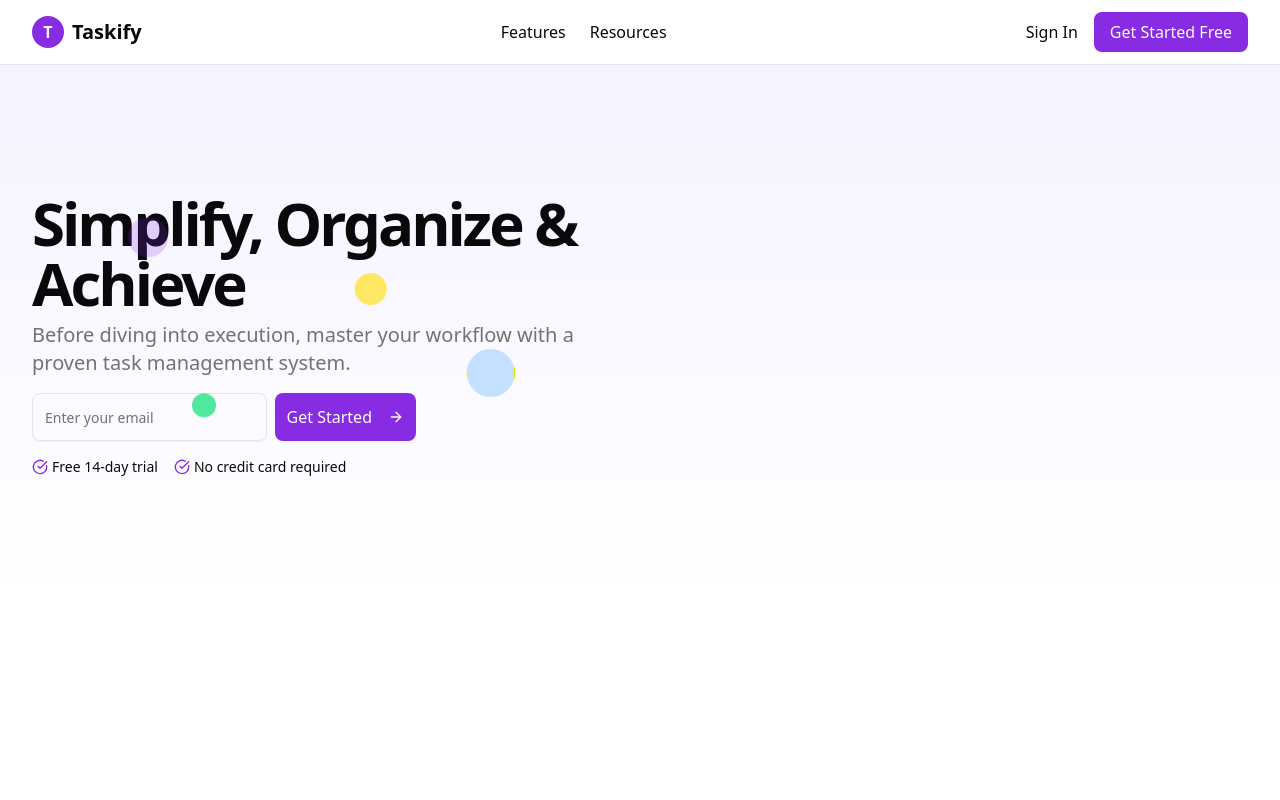
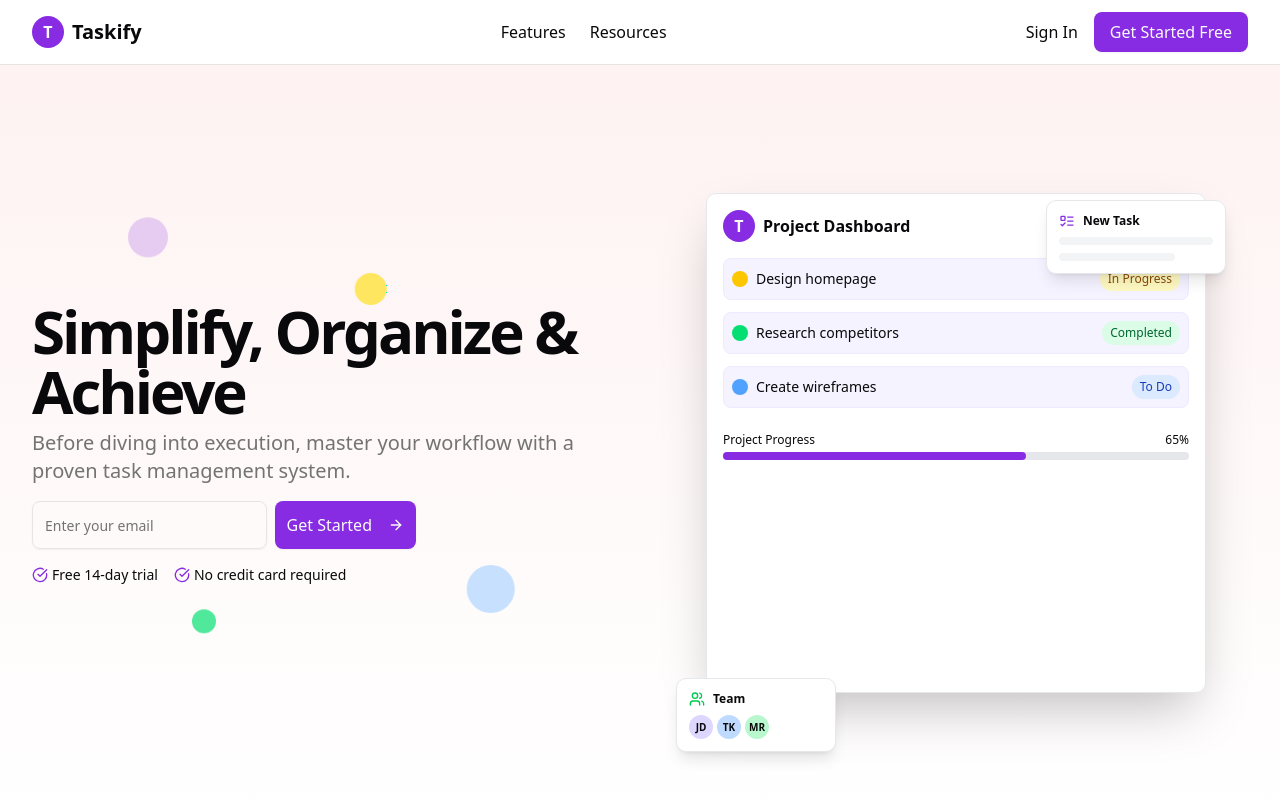
Before and after one commit to plabonislam/tasker, a React (Vite) app: page / in a window 1280 px wide. Shown: the top 800 px of the page. Built offline with nearby package versions, Linux system fonts and the light colour scheme.

Commit message:
animated hero section

```diff
--- /dev/null
+++ b/src/features/hero-section/AnimatedBalls.tsx
@@ -0,0 +1,12 @@
+function AnimatedBalls() {
+  return (
+    <>
+     <div className="absolute bottom-20 left-[15%] w-6 h-6 bg-green-400 rounded-full opacity-70 animate-float " />
+        <div className="absolute top-1 left-[10%] w-10 h-10 bg-primary opacity-20 rounded-full  animate-float" />
+        <div className="absolute bottom-20 right-[60%] w-12 h-12 bg-blue-300 opacity-50 rounded-full animate-parallax" />
+        <div className="absolute top-20 right-[70%] w-8 h-8 bg-yellow-300 rounded-full opacity-70  animate-parallax" />
+    </>
+
+  );
+}
+export default AnimatedBalls;
--- a/src/features/hero-section/HeroContent.tsx
+++ b/src/features/hero-section/HeroContent.tsx
@@ -1,16 +1,14 @@
 import { Button } from "@/components/ui/button";
 import { Input } from "@/components/ui/input";
 import { ArrowRight, CheckCircle } from "lucide-react";
-
+import TaskDashboardAnimation from "./TaskAnimation";
+import AnimatedBalls from "./AnimatedBalls";
 function HeroContent() {
   return (
-    <section className="w-full py-12 md:py-24 lg:py-32 bg-gradient-to-b from-violet-50 to-background overflow-hidden relative">
+    <section className="w-full py-12 md:py-24 lg:py-32 bg-gradient-to-b from-red-50 to-background overflow-hidden relative">
       <div className="container px-4 md:px-6 relative">
-        <div className="absolute bottom-20 left-[15%] w-6 h-6 bg-green-400 rounded-full opacity-70 animate-float " />
-        <div className="absolute top-1 left-[10%] w-10 h-10 bg-primary opacity-20 rounded-full  animate-float" />
-        <div className="absolute bottom-20 right-[60%] w-12 h-12 bg-blue-300 opacity-50 rounded-full animate-parallax" />
-        <div className="absolute top-20 right-[70%] w-8 h-8 bg-yellow-300 rounded-full opacity-70  animate-parallax" />
 
+        <AnimatedBalls />
         <div className="grid gap-6 lg:grid-cols-2 lg:gap-12 xl:grid-cols-2">
           <div className="flex flex-col justify-center space-y-4">
             <div className="space-y-2">
@@ -46,7 +44,9 @@ function HeroContent() {
               </div>
             </div>
           </div>
-          <div className="flex items-center justify-center relative" />
+          <div className="flex items-center justify-center relative" >
+          <TaskDashboardAnimation />
+            </div>
         </div>
       </div>
     </section>
--- /dev/null
+++ b/src/features/hero-section/TaskAnimation.tsx
@@ -0,0 +1,101 @@
+import { ListTodo, Users } from "lucide-react";
+function TaskDashboardAnimation() {
+  return (
+    <div className="relative w-full max-w-[500px] aspect-square">
+      {/* Main dashboard card */}
+      <div className="absolute inset-0 bg-white rounded-lg shadow-2xl p-4 border border-gray-200 animate-[fadeIn_0.5s_ease-in-out]">
+        <div className="flex items-center justify-between mb-4">
+          <div className="flex items-center space-x-2">
+            <div className="h-8 w-8 rounded-full bg-primary flex items-center justify-center">
+              <span className="text-primary-foreground font-bold">T</span>
+            </div>
+            <span className="font-semibold">Project Dashboard</span>
+          </div>
+          <div className="flex space-x-1">
+            <div className="w-3 h-3 rounded-full bg-red-400"></div>
+            <div className="w-3 h-3 rounded-full bg-yellow-400"></div>
+            <div className="w-3 h-3 rounded-full bg-green-400"></div>
+          </div>
+        </div>
+
+        {/* Task `list */}
+        <div className="space-y-3">
+          <div className="flex items-center justify-between p-2 bg-violet-50 rounded-md border border-violet-100 animate-[slideInRight_0.5s_ease-in-out_0.2s_both]">
+            <div className="flex items-center space-x-2">
+              <div className="w-4 h-4 rounded-full bg-yellow-400"></div>
+              <span className="text-sm font-medium">Design homepage</span>
+            </div>
+            <span className="text-xs bg-yellow-100 text-yellow-800 px-2 py-1 rounded-full">
+              In Progress
+            </span>
+          </div>
+
+          <div className="flex items-center justify-between p-2 bg-violet-50 rounded-md border border-violet-100 animate-[slideInRight_0.5s_ease-in-out_0.4s_both]">
+            <div className="flex items-center space-x-2">
+              <div className="w-4 h-4 rounded-full bg-green-400"></div>
+              <span className="text-sm font-medium">Research competitors</span>
+            </div>
+            <span className="text-xs bg-green-100 text-green-800 px-2 py-1 rounded-full">
+              Completed
+            </span>
+          </div>
+
+          <div className="flex items-center justify-between p-2 bg-violet-50 rounded-md border border-violet-100 animate-[slideInRight_0.5s_ease-in-out_0.6s_both]">
+            <div className="flex items-center space-x-2">
+              <div className="w-4 h-4 rounded-full bg-blue-400"></div>
+              <span className="text-sm font-medium">Create wireframes</span>
+            </div>
+            <span className="text-xs bg-blue-100 text-blue-800 px-2 py-1 rounded-full">
+              To Do
+            </span>
+          </div>
+        </div>
+
+        {/* Progress bar */}
+        <div className="mt-6">
+          <div className="flex justify-between text-xs mb-1">
+            <span>Project Progress</span>
+            <span>65%</span>
+          </div>
+          <div className="w-full bg-gray-200 rounded-full h-2">
+            <div
+              className="bg-primary h-2 rounded-full animate-[progressBar_2s_ease-out_forwards]"
+              style={{ width: "65%" }}
+            ></div>
+          </div>
+        </div>
+      </div>
+
+      {/* Floating task card 1 */}
+      <div className="absolute top-[-30px] right-[-20px] bg-white p-3 rounded-lg shadow-lg border border-gray-200 w-[180px] animate-[float_4s_ease-in-out_infinite_alternate] z-10">
+        <div className="flex items-center space-x-2 mb-2">
+          <ListTodo className="h-4 w-4 text-primary" />
+          <span className="text-xs font-semibold">New Task</span>
+        </div>
+        <div className="w-full h-2 bg-gray-100 rounded-full mb-2"></div>
+        <div className="w-3/4 h-2 bg-gray-100 rounded-full"></div>
+      </div>
+
+      {/* Floating task card 2 */}
+      <div className="absolute bottom-[-20px] left-[-30px] bg-white p-3 rounded-lg shadow-lg border border-gray-200 w-[160px] animate-[float_3.5s_ease-in-out_0.5s_infinite_alternate] z-10">
+        <div className="flex items-center space-x-2 mb-2">
+          <Users className="h-4 w-4 text-green-500" />
+          <span className="text-xs font-semibold">Team</span>
+        </div>
+        <div className="flex space-x-1">
+          <div className="w-6 h-6 rounded-full bg-violet-200 flex items-center justify-center text-[10px] font-bold">
+            JD
+          </div>
+          <div className="w-6 h-6 rounded-full bg-blue-200 flex items-center justify-center text-[10px] font-bold">
+            TK
+          </div>
+          <div className="w-6 h-6 rounded-full bg-green-200 flex items-center justify-center text-[10px] font-bold">
+            MR
+          </div>
+        </div>
+      </div>
+    </div>
+  );
+}
+
+export default TaskDashboardAnimation;
```
